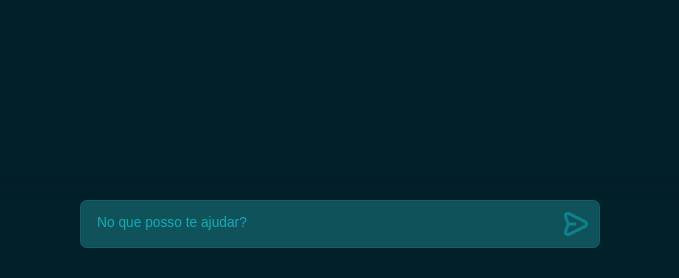
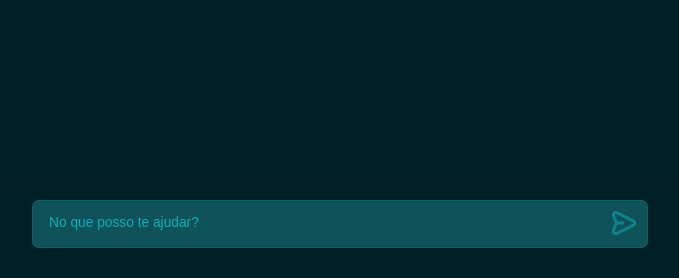
Before and after one commit to guicalistrato/ds-grupo-6, a Flask app: page /chat in a window 1280 px wide. Shown: the part 522-800 px from the top of the page, without its empty margins (300-979 px from the left). Run offline with Flask 3, Linux system fonts and the light colour scheme; data that the repository does not hold is empty.

Commit message:
Fix: Comentando o código e ajustes na UI
O código agora está comentado e algumas alterações foram feitas com os chat bubbles e caixa de input para ajustar a UI

```diff
--- a/static/style/index.css
+++ b/static/style/index.css
@@ -8,6 +8,7 @@
   --input-border: rgba(15, 179, 190, 0.18);
 }
 
+/*As funções abaixo são para definir os padrões de estilo do site*/
 * {
   box-sizing: border-box;
 }
@@ -28,6 +29,13 @@ body {
 
 }
 
+/*site-wrapper: contém todo o conteúdo do site, incluindo a sidebar e o chat, mexer nele pode dar problema
+com o funcionamento da sidebar, MANTER DISPLAY FLEX
+
+chat-container: contém o conteúdo principal do chat, sendo a barra de input, o título e as mensagens
+MANTER DISPLAY FLEX E FLEX DIRECTION COLUMN
+
+chat-header: o cabeçalho do chat (a saudação que o boole faz em um novo chat)*/
 .site-wrapper{
   width: 100vw;
   height: 100vh;
@@ -52,9 +60,10 @@ body {
   display: flex;
   align-items: flex-start;
   background-color: var(--bg);
-  box-shadow: var(--bg) 0px 5px 15px;
+  box-shadow: var(--bg) 0px 5px 10px;
 }
 
+/*Configurações do botão de abrir sidebar, o hover deixa ele mais visível*/
 .openbtn {
   position: absolute;
   top: 24px;
@@ -77,6 +86,8 @@ body {
   opacity: 1;
 }
 
+/*O conteúdo que fica dentro do header (que está algumas linhas acima)
+chat-title e chat-subtitle estão contidos dentro do header-content, que está contido dentro do chat-header*/
 .header-content {
   width: min(100%, 640px);
   margin: 108px auto 0;
@@ -103,6 +114,8 @@ body {
   white-space: normal;
 }
 
+/*o div principal do chat, contém as mensagens
+MANTER DISPLAY FLEX, FLEX DIRECTION COLUMN E OVERFLOW-Y AUTO*/
 .chat-main {
   max-width: 100%;
   min-width: 0;
@@ -130,6 +143,7 @@ body {
   margin-bottom: 200px;
 }
 
+/*As duas configurações abaixo são referentes a scrollbar do div chat-main*/
 .chat-main::-webkit-scrollbar {
   width: 8px;
 }
@@ -139,6 +153,8 @@ body {
   border-radius: 10px;
 }
 
+/*Div das mensagens, e sua diferenciação entre mensagem do usuário e do bot
+MANTER JUSTIFY-CONTENT BOT-FLEX-START E USER-FLEX-END*/
 .message {
   display: flex;
   width: 100%;
@@ -152,6 +168,7 @@ body {
   justify-content: flex-end;
 }
 
+/*As bolhas de mensagem e a diferenciação da cor da bolha de mensagem do usuário*/
 .bubble {
   max-width: min(560px, 85%);
   display: flex;
@@ -163,8 +180,8 @@ body {
   font-size: 0.98rem;
   line-height: 1.45;
   box-shadow: 0 0 0 1px rgba(255, 255, 255, 0.03) inset;
-  margin-left: 56px;
-  margin-right: 56px;
+  margin-left: 100px;
+  margin-right: 100px;
 }
 
 .message-user .bubble {
@@ -177,11 +194,14 @@ body {
   display: flex;
   justify-content: center;
   background-color: var(--bg);
-  box-shadow: var(--bg) 0px -7px 15px;
+  box-shadow: var(--bg) 0px -15px 10px;
 }
 
+/*chat-form controla o tamanho da caixa de input
+input-wrapper é bolha de input
+input-field é a própria caixa de input */
 #chat-form {
-  width: min(100%, 520px);
+  width: 50%;
 }
 
 .input-wrapper {
@@ -222,6 +242,7 @@ body {
   opacity: 1;
 }
 
+/*Scrollbar da caixa de input quando ela cresce até o máximo*/
 .input-field::-webkit-scrollbar {
   width: 6px;
 }
@@ -231,6 +252,7 @@ body {
   border-radius: 8px;
 }
 
+/*Botão de enviar mensagem, controla também o hover*/
 .send-button {
   position: relative;
 
@@ -241,7 +263,7 @@ body {
   color: var(--accent);
   cursor: pointer;
   display: grid;
-  place-items: center;
+  align-self: flex-start;
   font-size: 0;
   flex: 0 0 auto;
   opacity: 0.5;
@@ -259,6 +281,7 @@ body {
   opacity: 1;
 }
 
+/*Configurações para diferentes tipos de telas (com diferentes tamanhos de width)*/
 @media (max-width: 700px) {
   .header-content {
     margin-top: 100px;
```
